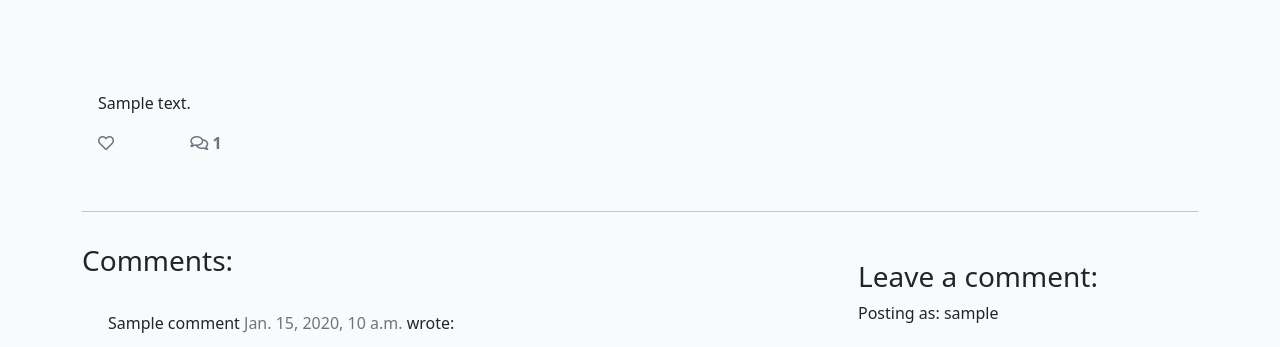
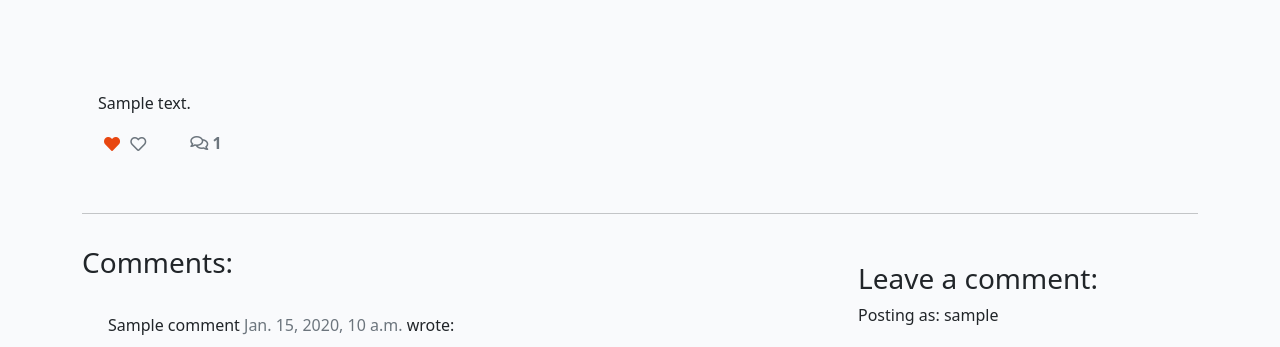
Before and after one commit to dilner1/codestar-walkthrough-fst, a Django app: a page that uses templates/post_detail.html in a window 1280 px wide. Shown: the part 281-628 px from the top of the page. Run offline with Django 3.2, Linux system fonts and the light colour scheme; a user stored in the database is signed in; tables that the repository leaves empty hold one stand-in row (values such as "Sample post"); parts of the project's set-up code (start-up, migrations or seed data) failed here and were passed over; some libraries are stand-ins or nearby versions.

Commit message:
updating post_detail.html

```diff
--- a/blog/views.py
+++ b/blog/views.py
@@ -1,5 +1,6 @@
-from django.shortcuts import render, get_object_or_404
+from django.shortcuts import render, get_object_or_404, reverse
 from django.views import generic, View
+from django.http import HttpResponseRedirect
 from .models import Post
 from .forms import CommentForm
 
@@ -64,3 +65,14 @@
                 "comment_form": CommentForm()
             },
         )
+
+class PostLike(view):
+
+    def post(self, request, slug):
+        post = get_object_or_404(Post, slug=slug)
+
+        if post.likes.filter(id=request.user.id).exists():
+            post.likes.remove(request.user)
+        else:
+            post.likes.add(request.user)
+        return HttpResponseRedirect(reverse('post_detail', args=[slug]))
--- a/templates/post_detail.html
+++ b/templates/post_detail.html
@@ -34,6 +34,31 @@
                 <div class="row">
 
                     <div class="col-1">
+                        <strong>
+                            {% if user.is_authenticated %}
+
+                            <form class="d-inline" action="{% url 'post_like' post.slug %}" method="POST">
+                                {% csrf_token %}
+                                {% if liked %}
+                                <button type="submit" name="blogpost_id" value="{{post.slug}}" class="btn-like">
+                                    <i class="fas fa-heart"></i>
+                                </button>
+
+                                {% else %}
+
+                                <button type="submit" name="blogpost_id" value="{{post.slug}}" class="btn-like">
+                                    <i class="far fa-heart"></i>
+                                </button>
+
+                                {% endif %}
+
+                            </form>
+
+                            {% else %}
+                            <span class="text-secondary"><i class="far fa-heart"></i></span>
+
+                            {% endif %}
+                        </strong>
                         <!-- The number of likes goes before the closing strong tag -->
                         <strong class="text-secondary"><i class="far fa-heart"></i> {{ post.number_of_likes }} </strong>
                     </div>
```
